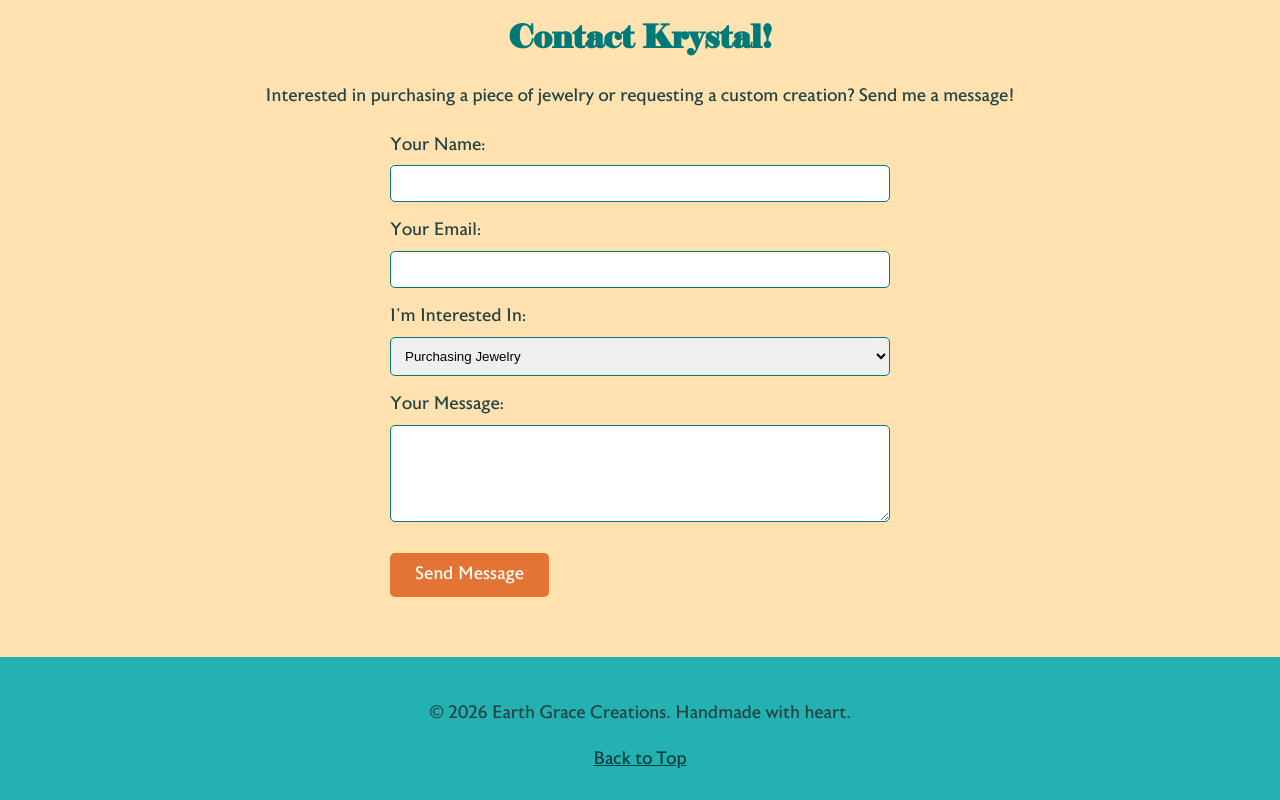
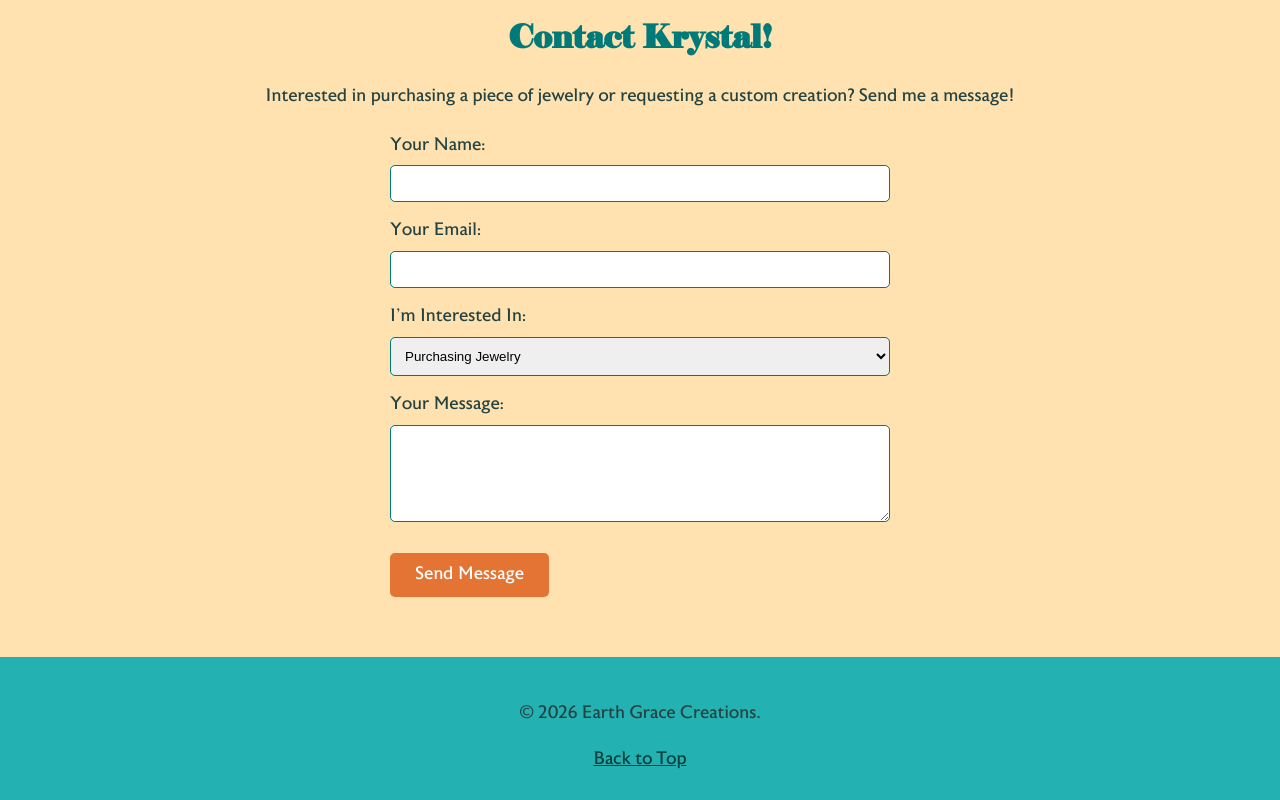
Before and after one commit to Krystal303/Earth-Grace-Creations, a plain HTML site: page index.html in a window 1280 px wide. Shown: the part 2553-3353 px from the top of the page. Drawn offline with Linux system fonts and the light colour scheme.

Commit message:
Remove viewport tag and update footer content
Removed viewport meta tag and simplified footer text.

```diff
--- a/index.html
+++ b/index.html
@@ -2,7 +2,6 @@
 <html lang="en">
 <head>
     <meta charset="UTF-8">
-    <meta name="viewport" content="width=device-width, initial-scale=1.0">
     <title>Earth Grace Creations | Handmade Jewelry</title>
     <link rel="stylesheet" href="style.css">
 </head>
@@ -114,7 +113,7 @@
 
     <!-- FOOTER -->
     <footer>
-        <p>&copy; 2026 Earth Grace Creations. Handmade with heart.</p>
+        <p>&copy; 2026 Earth Grace Creations.</p>
         <a href="#top">Back to Top</a>
     </footer>
 </body>
```
